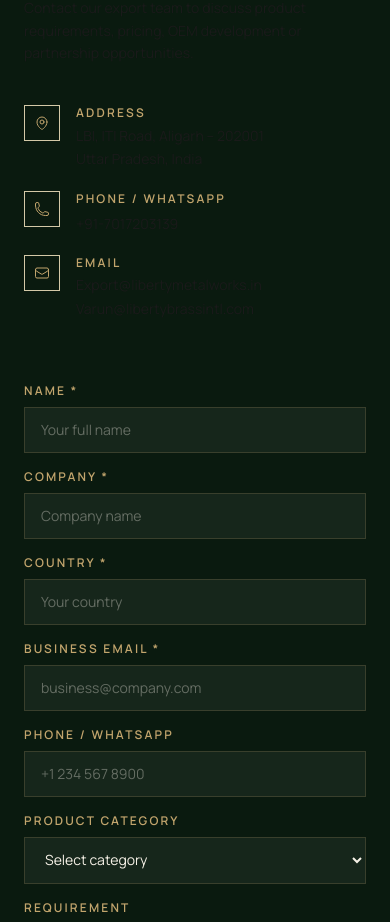
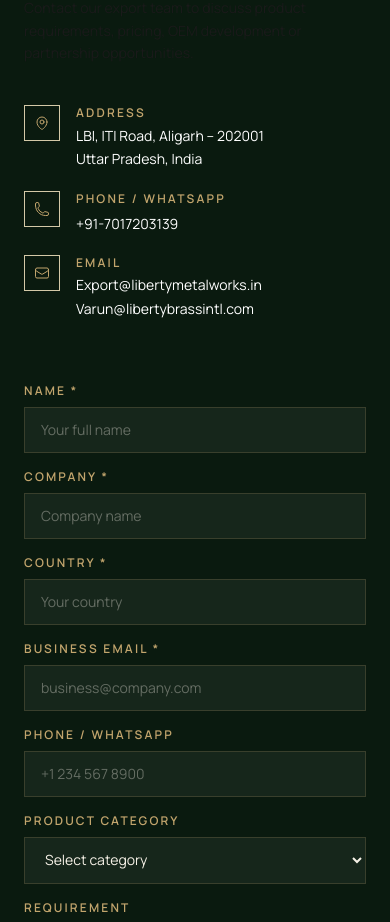
Before and after one commit to gapdigitalworlddata-blip/libertymetalworks, a Next.js app: page / in a window 390 px wide. Shown: the part 7040-7962 px from the top of the page. Built offline with nearby package versions, Linux system fonts and the light colour scheme.

Commit message:
Local Commit: 2026-09-28T06:02:35.607Z - Updated contact details text color to white (`text-white`) for the address, phone number, and both email addresses in the ContactFormSection component

```diff
--- a/src/app/components/ContactFormSection.tsx
+++ b/src/app/components/ContactFormSection.tsx
@@ -48,7 +48,7 @@ export default function ContactFormSection() {
                 </div>
                 <div>
                   <span className="text-accent text-xs font-semibold tracking-architectural uppercase block mb-1">Address</span>
-                  <p className="text-primary-foreground/60 text-sm leading-relaxed">
+                  <p className="text-white text-sm leading-relaxed">
                     LBI, ITI Road, Aligarh – 202001<br />
                     Uttar Pradesh, India
                   </p>
@@ -60,7 +60,7 @@ export default function ContactFormSection() {
                 </div>
                 <div>
                   <span className="text-accent text-xs font-semibold tracking-architectural uppercase block mb-1">Phone / WhatsApp</span>
-                  <a href="tel:+917017203139" className="text-primary-foreground/60 text-sm hover:text-accent transition-colors">
+                  <a href="tel:+917017203139" className="text-white text-sm hover:text-accent transition-colors">
                     +91-7017203139
                   </a>
                 </div>
@@ -71,10 +71,10 @@ export default function ContactFormSection() {
                 </div>
                 <div>
                   <span className="text-accent text-xs font-semibold tracking-architectural uppercase block mb-1">Email</span>
-                  <a href="mailto:Export@libertymetalworks.in" className="text-primary-foreground/60 text-sm hover:text-accent transition-colors block">
+                  <a href="mailto:Export@libertymetalworks.in" className="text-white text-sm hover:text-accent transition-colors block">
                     Export@libertymetalworks.in
                   </a>
-                  <a href="mailto:Varun@libertybrassintl.com" className="text-primary-foreground/60 text-sm hover:text-accent transition-colors block mt-1">
+                  <a href="mailto:Varun@libertybrassintl.com" className="text-white text-sm hover:text-accent transition-colors block mt-1">
                     Varun@libertybrassintl.com
                   </a>
                 </div>
```
